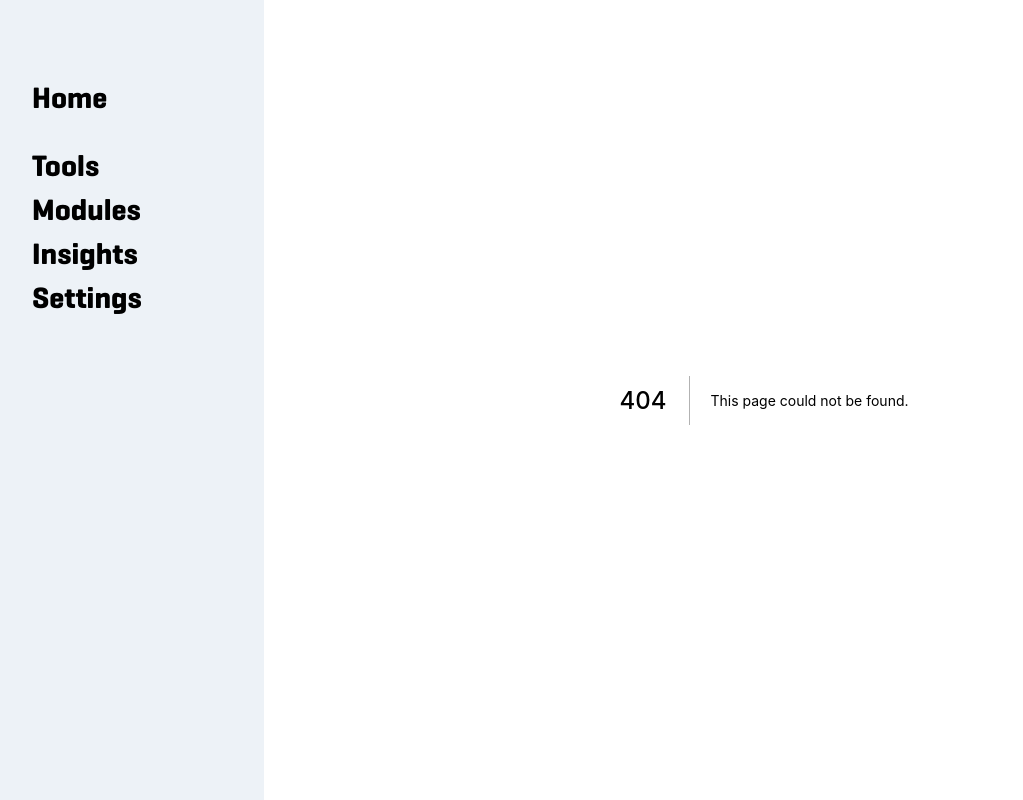
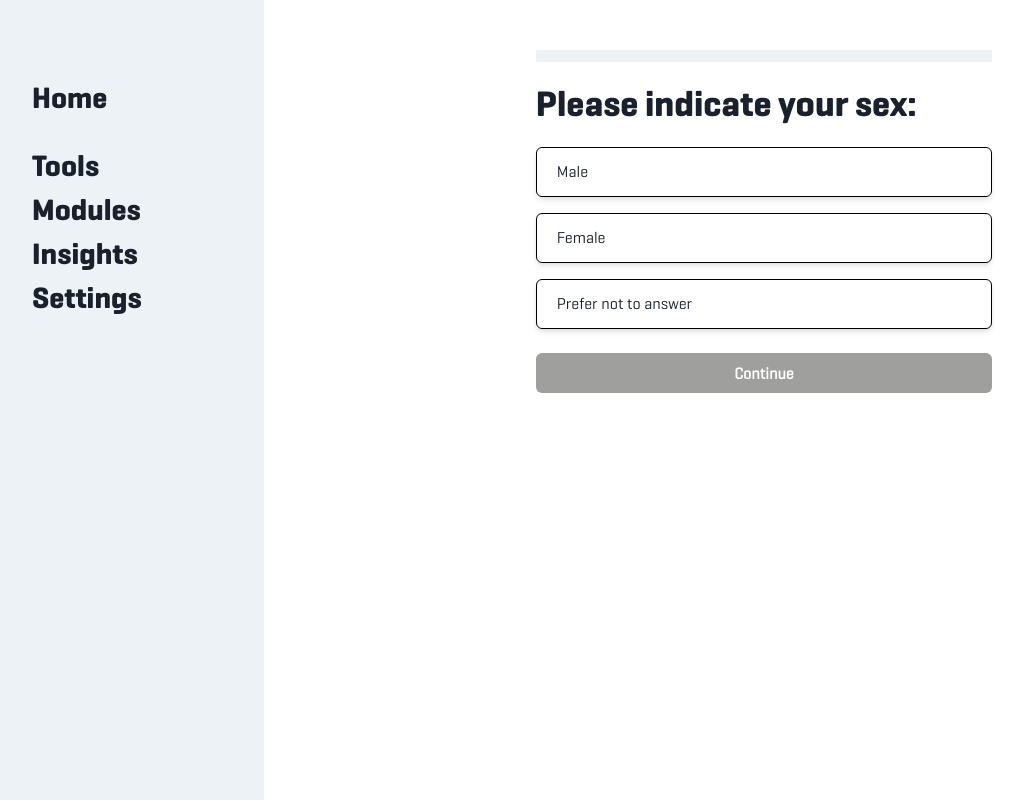
Before and after one commit to uwblueprint/headsupguys, a Next.js app: page /demographic in a window 1280 px wide. Before the commit this address had no page. Shown: the whole page, without its empty margins (16-1039 px from the left). Built offline with nearby package versions, Linux system fonts and the light colour scheme.

Commit message:
Demographic survey screens

```diff
--- /dev/null
+++ b/data/demographic.ts
@@ -0,0 +1,49 @@
+const demographicQuestions = [
+    {
+        question: "Please indicate your sex:",
+        options: ["Male", "Female", "Prefer not to answer"]
+    },
+    {
+        question: "What gender do you identify with?",
+        options: ["Man", "Non-binary person", "Woman", "Prefer not to answer"]
+    },
+    {
+        question: "Please indicate the country you live in:",
+        options: ["United States", "United Kingdom", "Canada", "India", "Australia", "Philippines", "South Africa", "Ireland", "Pakistan", "New Zealand", "Other (please specify)"],
+        inputNeeded: true,
+    },
+    {
+        question: "Please indicate your sexual orientation",
+        options: ["Straight", "Gay", "Bisexual", "Prefer not to answer", "Other (please specify)"]
+    },
+    {
+        question: "What category best describes your current relationship status?",
+        options: ["Single, not interested in dating", "Single, interested in dating", "Dating casually", "Commited relationship, not living together", "Committed relationship, living together", "Married", "Widowed", "Divorced", "Prefer not to answer"]
+    },
+    {
+        question: "Are you currently enrolled in post-secondary education?",
+        options: ["Yes", "No"]
+    },
+    {
+        question: "What is the highest level of education you have completed?",
+        options: ["Less than high school", "High school or equivalent", "Some college but no degree", "Technical diploma or trade qualification", "Undergraduate degree", "Graduate degree"]
+    },
+    {
+        question: "Which of the following categories best describes your current employment?",
+        options: ["Full time employment", "Part time employment", "Disabled, not able to work", "Not employed, looking for work", "Not employed, not looking for work", "Retired"]
+    },
+    {
+        question: "Have you ever received counselling or psychotherapy for your mental health?",
+        options: ["Yes", "No", "Prefer not to answer"]
+    },
+    {
+        question: "How long ago was your counselling/ psychotherapy?",
+        options: ["Currently", "Within past year", "1-2 years ago", "More than 2 years ago"]
+    },
+    {
+        question: "How would you rate your relationship with the counsellor/ psychotherapist you saw/are seeing?",
+        options: ["Poor", "Fair", "Good", "Very Good", "Excellent"]
+    }
+];
+
+export default demographicQuestions
--- /dev/null
+++ b/pages/demographic.tsx
@@ -0,0 +1,115 @@
+import React, { useState, useEffect } from "react";
+import Image from 'next/image'
+import { Input, Text, Button, Container, Progress, Heading, useRadioGroup, VStack, HStack } from "@chakra-ui/react";
+import demographicQuestions from "../data/demographic"
+import { StyledRadio } from "@components/radio";
+
+const Demographic: React.FC = () => {
+    // Current set of questions and answers
+    const [questions, setQuestions] = useState([]);
+    // Current question Index
+    const [questionIndex, setQuestionIndex] = useState(0);
+    // Question -> Answers Map
+    const [answers, setAnswers] = useState({});
+    const [buttonDisabled, setButtonDisabled] = useState(true);
+    // Completed survey
+    const [completed, setCompleted] = useState(false);
+    const [inputNeeded, setInputNeeded] = useState(false);
+    // Text input
+    const [textIput, setTextInput] = useState("");
+
+    // Set questions to be the demographicQuestions array
+    useEffect(() => {
+        setQuestions(demographicQuestions)
+    }, [])
+
+    const updateAnswers = (ans) => {
+        if (ans === "Other (please specify)") {
+            setButtonDisabled(false);
+            setInputNeeded(true);
+            return;
+        }
+        setAnswers({...answers, [questions[questionIndex].question]: ans})
+        setButtonDisabled(false);
+    }
+
+    const nextPage = () => {
+        // Update answers if there's a textInput
+        if (textIput != "") {
+            updateAnswers(textIput);
+            setTextInput("");
+        }
+        setInputNeeded(false);
+        setButtonDisabled(true);
+        setQuestionIndex(questionIndex+1);
+    }
+
+    const prevPage = () => {
+        setQuestionIndex(questionIndex-1);
+        setInputNeeded(false);
+        setButtonDisabled(true);
+    }
+
+    const submitResults = () => {
+        // TODO: Link to API to submit demographic Info
+        setCompleted(true);
+    }
+
+    const { getRootProps, getRadioProps } = useRadioGroup({
+        name: "demographicQuestions",
+        onChange: updateAnswers,
+    })
+
+  const group = getRootProps()
+
+    return (
+        <Container paddingTop="30px">
+        { !completed? (<Container>
+                {
+                    questionIndex != 0 && (
+                        <HStack spacing="12px">
+                            <Image src="/icons/chevron.svg" width="6.75" height="13.5" />
+                            <Button variant="link" marginTop="33px" onClick={prevPage}>Back</Button>
+                        </HStack>
+                    )
+                }
+                <Progress my="20px" colorScheme="telegram" value={(questionIndex/questions.length)*100} />
+                <Heading as="h1" size="xl">{ questions.length > 0 && questions[questionIndex].question }</Heading>
+                <VStack {...group}>
+                    {questions.length > 0 && questions[questionIndex].options.map((value) => {
+                        const radio = getRadioProps({ value })
+                        return (
+                        <StyledRadio key={value} {...radio}>
+                            {value}
+                        </StyledRadio>
+                        )
+                    })}
+                    {questions.length > 0 && inputNeeded && (
+                        <Input placeholder="Type here" px={5} py={3} size="lg" onChange={(e) => setTextInput(e.target.value)}></Input>
+                    )}
+                </VStack>
+                {
+                    questionIndex < questions.length - 1? (
+                        <Button disabled={buttonDisabled} colorScheme="blue" marginTop="20px" onClick={nextPage} isFullWidth>Continue</Button>
+                    ): (
+                        <Button disabled={buttonDisabled} colorScheme="blue" marginTop="20px" onClick={submitResults} isFullWidth>Submit</Button>
+                    )
+                }
+
+            </Container>): (
+                // If survey is completed show the Survey Complete Screen
+                <Container centerContent marginTop="50%">
+                    <Progress colorScheme="telegram" value={64} />
+                    <Image src="/icons/checkmark.svg" width="99" height="99" />
+                    <Heading as="h2" size="lg" py="15px">You're all set</Heading>
+                    <Text size="xl">Thank you for completing the survey!</Text>
+                    <Button colorScheme="blue" marginTop="20px" isFullWidth>Get Started</Button>
+                    <Button colorScheme="blackAlpha" marginTop="20px" variant="outline" isFullWidth>Change Answers</Button>
+                </Container>
+            )}
+
+        </Container>
+    );
+};
+
+export default Demographic;
--- /dev/null
+++ b/src/components/radio/index.tsx
@@ -0,0 +1,41 @@
+import React from "react";
+import { useRadio, Box } from "@chakra-ui/react";
+
+interface IProps {
+    value?: string | number;
+    children?: React.ReactNode
+}
+
+export const StyledRadio: React.FC<IProps> = (props: IProps) => {
+    const { getInputProps, getCheckboxProps } = useRadio(props)
+
+    const input = getInputProps()
+    const checkbox = getCheckboxProps()
+
+    return (
+        <Box as="label" borderColor="black" w="100%">
+        <input {...input} />
+        <Box
+            {...checkbox}
+            cursor="pointer"
+            borderWidth="1px"
+            borderRadius="md"
+            boxShadow="md"
+            borderColor="black"
+            _focus={{
+            boxShadow: "outline",
+            }}
+            _checked={{
+                bg: "teal.600",
+                color: "white",
+                borderColor: "teal.600",
+            }}
+            px={5}
+            py={3}
+            my={1}
+        >
+            {props.children}
+        </Box>
+        </Box>
+    )
+};
```
Also changed, not shown: public/icons/checkmark.svg (added), public/icons/chevron.svg (added).
